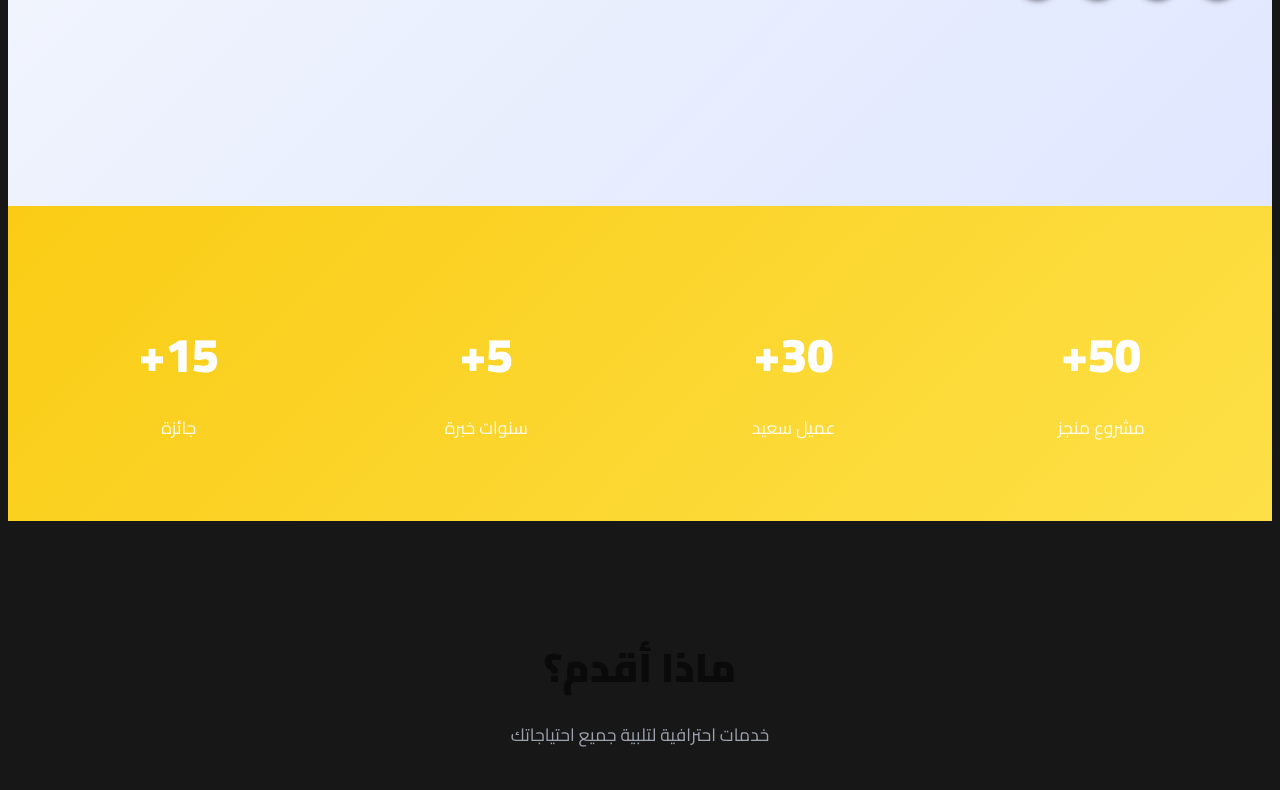
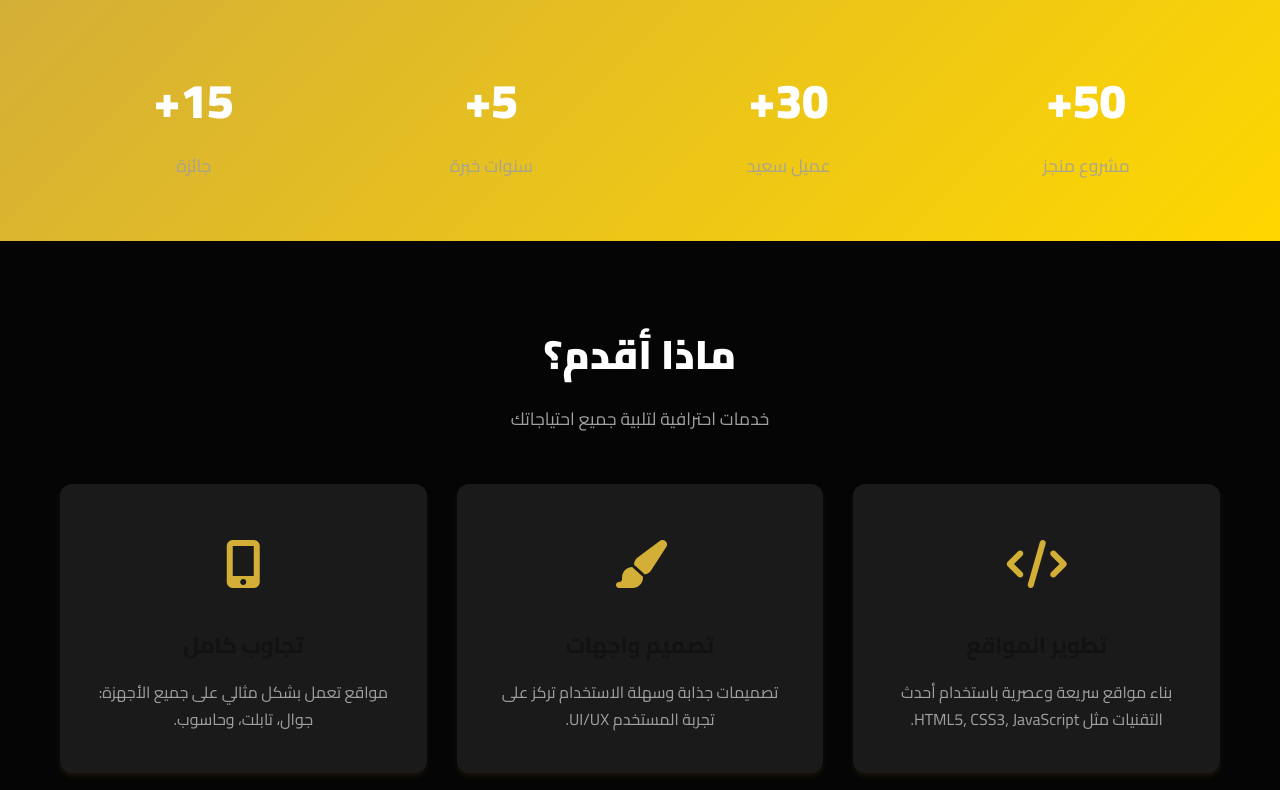
Before and after one commit to momamdouh202-glitch/project-advance, a plain HTML site: page index.html in a window 1280 px wide. Shown: the part 791-1581 px from the top of the page. Drawn offline with Linux system fonts and the light colour scheme.

Commit message:
Update style.css

```diff
--- a/css/style.css
+++ b/css/style.css
@@ -1,23 +1,53 @@
 /* ============================================
    المتغيرات العامة
 ============================================ */
-
-    :root {
-    --primary: #facc15;          /* ذهبي لامع */
-    --primary-dark: #eab308;     /* ذهبي غامق */
-    --secondary: #fde047;        /* أصفر ذهبي */
-    --dark: #0a0a0a;             /* أسود عميق */
-    --darker: #000000;
-    --light: #171717;            /* أسود فاتح */
-    --gray: #9ca3af;
-    --gray-light: #262626;
+/* الوضع الداكن (الافتراضي - أسود وذهبي) */
+:root {
+    --primary: #d4af37;
+    --primary-dark: #b8860b;
+    --secondary: #ffd700;
+    --dark: #121212;
+    --darker: #050505;
+    --light: #1a1a1a;
+    --gray: #a0a0a0;
+    --gray-light: #333333;
     --white: #ffffff;
-    --success: #10b981;
-    --shadow: 0 4px 6px -1px rgba(0, 0, 0, 0.7);
-    --shadow-lg: 0 20px 25px -5px rgba(250, 204, 21, 0.15); /* ظل ذهبي */
+    --bg-color: #050505;         /* خلفية الموقع */
+    --card-bg: #1a1a1a;          /* خلفية الكروت */
+    --text-color: #ffffff;       /* لون النص */
+    --text-muted: #a0a0a0;       /* لون النص الثانوي */
+    --shadow: 0 4px 6px -1px rgba(212, 175, 55, 0.1);
+    --shadow-lg: 0 20px 25px -5px rgba(212, 175, 55, 0.2);
     --radius: 12px;
     --transition: all 0.3s ease;
 }
+
+/* الوضع الفاتح (Light Mode) */
+body.light-mode {
+    --bg-color: #f8fafc;
+    --card-bg: #ffffff;
+    --text-color: #1e293b;
+    --text-muted: #64748b;
+    --shadow: 0 4px 6px -1px rgba(0, 0, 0, 0.1);
+    --shadow-lg: 0 20px 25px -5px rgba(0, 0, 0, 0.1);
+}
+
+/* تحديث الخلفيات والنصوص عشان تتجاوب مع المتغيرات */
+body {
+    background-color: var(--bg-color) !important;
+    color: var(--text-color) !important;
+}
+.card, .navbar, .service-card, .pricing-card, .portfolio-item, .contact-form-wrapper {
+    background-color: var(--card-bg) !important;
+    color: var(--text-color);
+}
+h1, h2, h3, h4, h5, h6 {
+    color: var(--text-color);
+}
+p, span, li, a {
+    color: var(--text-muted);
+
+
 }
 
 /* ============================================
```
